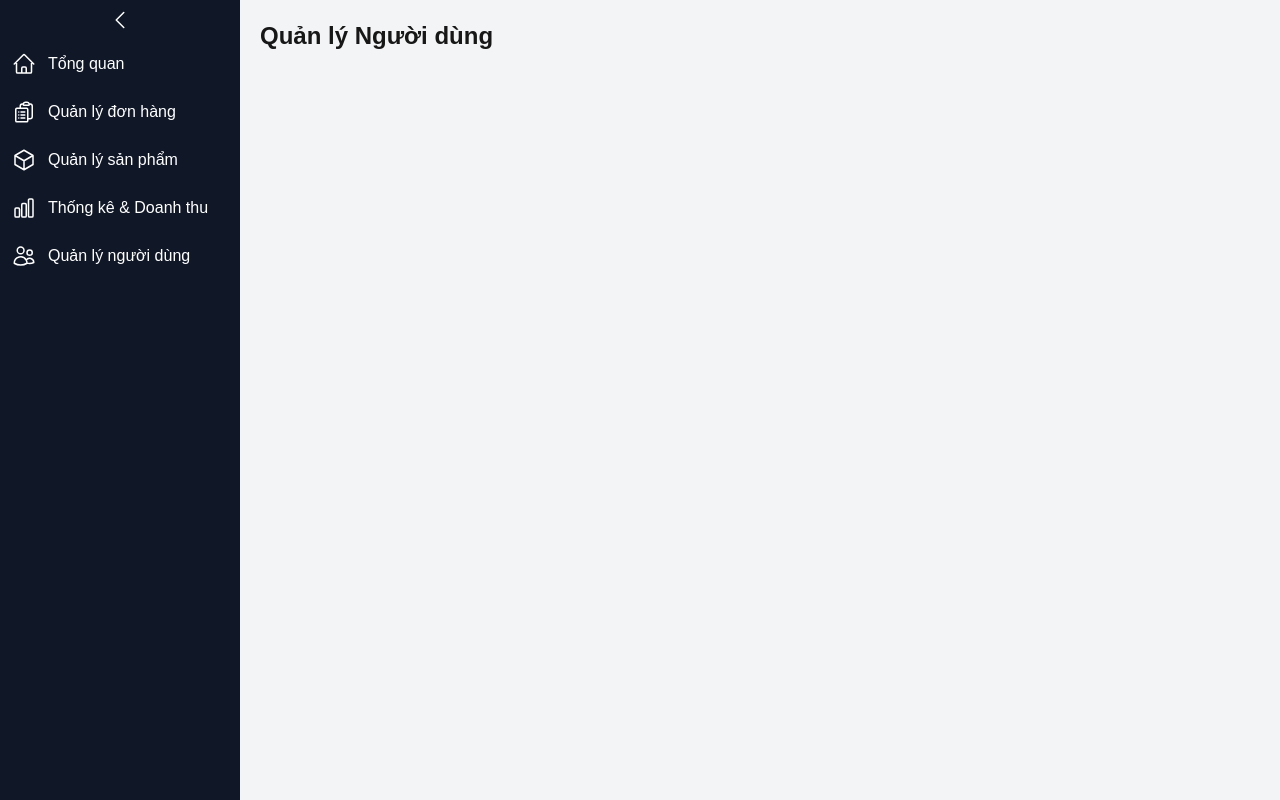
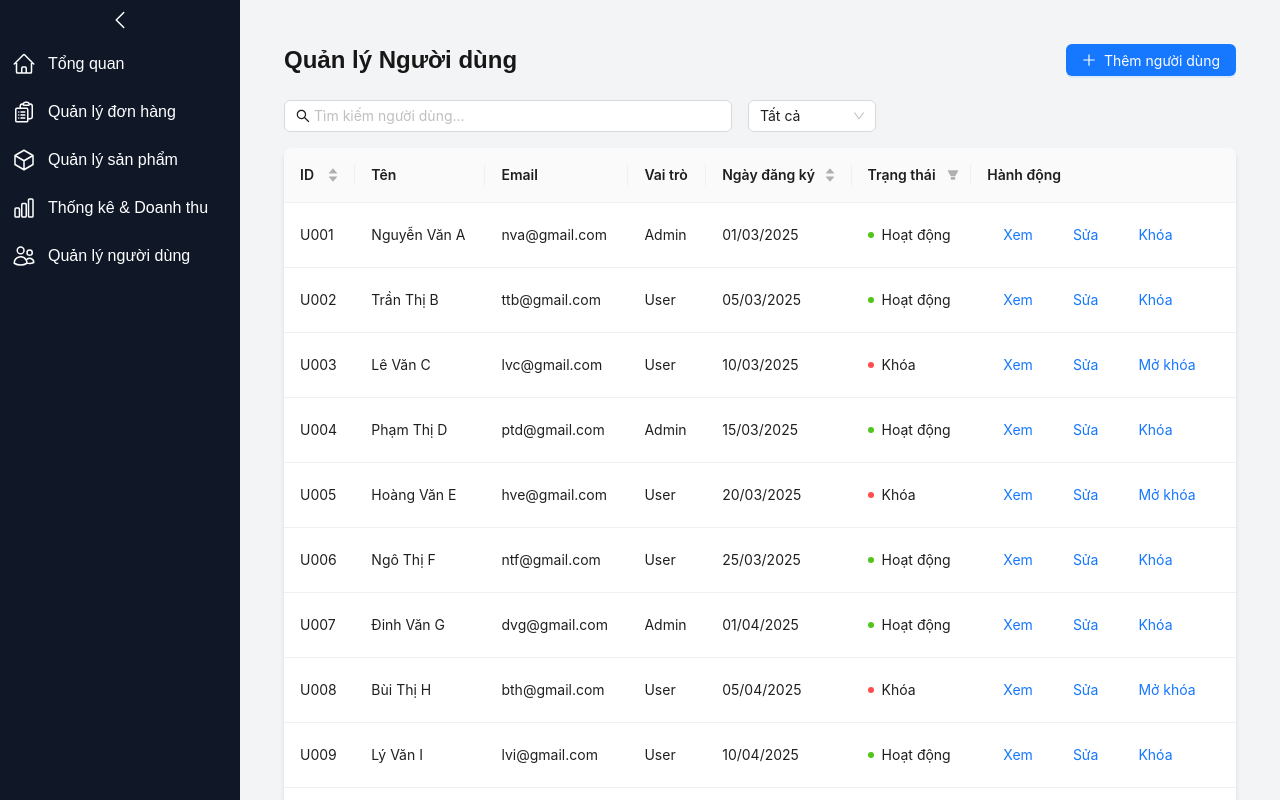
Before and after one commit to EthanNguyen04/Web_Unigo, a Next.js app: page /users in a window 1280 px wide. Shown: the top 800 px of the page. Built offline with nearby package versions, Linux system fonts and the light colour scheme.

Commit message:
giao dien quan ly nguoi dung

```diff
--- a/src/app/users/page.tsx
+++ b/src/app/users/page.tsx
@@ -1,3 +1,165 @@
+"use client";
+
+import { useState, useMemo } from 'react';
+import { Table, Button, Badge, Input, Select } from 'antd';
+import { SearchOutlined, PlusOutlined } from '@ant-design/icons';
+import { ColumnsType } from 'antd/es/table';
+import dayjs from 'dayjs';
+
+// Định nghĩa interface cho một người dùng
+interface User {
+  key: string;
+  id: string;
+  name: string;
+  email: string;
+  role: 'Admin' | 'User';
+  registeredDate: string;
+  status: 'Hoạt động' | 'Khóa';
+}
+
+// Dữ liệu mẫu
+const data: User[] = [
+  { key: '1', id: 'U001', name: 'Nguyễn Văn A', email: 'nva@gmail.com', role: 'Admin', registeredDate: '2025-03-01', status: 'Hoạt động' },
+  { key: '2', id: 'U002', name: 'Trần Thị B', email: 'ttb@gmail.com', role: 'User', registeredDate: '2025-03-05', status: 'Hoạt động' },
+  { key: '3', id: 'U003', name: 'Lê Văn C', email: 'lvc@gmail.com', role: 'User', registeredDate: '2025-03-10', status: 'Khóa' },
+  { key: '4', id: 'U004', name: 'Phạm Thị D', email: 'ptd@gmail.com', role: 'Admin', registeredDate: '2025-03-15', status: 'Hoạt động' },
+  { key: '5', id: 'U005', name: 'Hoàng Văn E', email: 'hve@gmail.com', role: 'User', registeredDate: '2025-03-20', status: 'Khóa' },
+  { key: '6', id: 'U006', name: 'Ngô Thị F', email: 'ntf@gmail.com', role: 'User', registeredDate: '2025-03-25', status: 'Hoạt động' },
+  { key: '7', id: 'U007', name: 'Đinh Văn G', email: 'dvg@gmail.com', role: 'Admin', registeredDate: '2025-04-01', status: 'Hoạt động' },
+  { key: '8', id: 'U008', name: 'Bùi Thị H', email: 'bth@gmail.com', role: 'User', registeredDate: '2025-04-05', status: 'Khóa' },
+  { key: '9', id: 'U009', name: 'Lý Văn I', email: 'lvi@gmail.com', role: 'User', registeredDate: '2025-04-10', status: 'Hoạt động' },
+  { key: '10', id: 'U010', name: 'Vũ Thị K', email: 'vtk@gmail.com', role: 'Admin', registeredDate: '2025-04-15', status: 'Hoạt động' },
+];
+
 export default function UsersPage() {
-    return <h1 className="text-2xl font-bold">Quản lý Người dùng</h1>;
-  }
+  const [searchText, setSearchText] = useState('');
+  const [selectedRole, setSelectedRole] = useState<string | null>(null);
+
+  // Danh sách vai trò để lọc
+  const roles = ['Tất cả', 'Admin', 'User'];
+
+  // Hàm lấy trạng thái hiển thị
+  const getStatusBadge = (status: 'Hoạt động' | 'Khóa') => {
+    return status === 'Hoạt động' ? 'success' : 'error';
+  };
+
+  // Lọc dữ liệu dựa trên tìm kiếm và vai trò
+  const filteredData = useMemo(() => {
+    return data.filter(item => {
+      const matchesSearchText =
+        item.id.toLowerCase().includes(searchText.toLowerCase()) ||
+        item.name.toLowerCase().includes(searchText.toLowerCase()) ||
+        item.email.toLowerCase().includes(searchText.toLowerCase());
+
+      const matchesRole =
+        !selectedRole || selectedRole === 'Tất cả' || item.role === selectedRole;
+
+      return matchesSearchText && matchesRole;
+    });
+  }, [searchText, selectedRole]);
+
+  // Định nghĩa các cột cho bảng
+  const columns: ColumnsType<User> = [
+    {
+      title: 'ID',
+      dataIndex: 'id',
+      key: 'id',
+      sorter: (a: User, b: User) => a.id.localeCompare(b.id),
+    },
+    {
+      title: 'Tên',
+      dataIndex: 'name',
+      key: 'name',
+    },
+    {
+      title: 'Email',
+      dataIndex: 'email',
+      key: 'email',
+    },
+    {
+      title: 'Vai trò',
+      dataIndex: 'role',
+      key: 'role',
+    },
+    {
+      title: 'Ngày đăng ký',
+      dataIndex: 'registeredDate',
+      key: 'registeredDate',
+      render: (text: string) => dayjs(text).format('DD/MM/YYYY'),
+      sorter: (a: User, b: User) => dayjs(a.registeredDate).unix() - dayjs(b.registeredDate).unix(),
+    },
+    {
+      title: 'Trạng thái',
+      dataIndex: 'status',
+      key: 'status',
+      render: (status: 'Hoạt động' | 'Khóa') => (
+        <Badge status={getStatusBadge(status)} text={status} />
+      ),
+      filters: [
+        { text: 'Hoạt động', value: 'Hoạt động' },
+        { text: 'Khóa', value: 'Khóa' },
+      ],
+      onFilter: (value, record: User) => record.status === value,
+    },
+    {
+      title: 'Hành động',
+      key: 'action',
+      render: (_, record: User) => (
+        <div className="space-x-2">
+          <Button type="link" className="text-blue-500">
+            Xem
+          </Button>
+          <Button type="link" className="text-green-500">
+            Sửa
+          </Button>
+          <Button type="link" className={record.status === 'Hoạt động' ? 'text-red-500' : 'text-yellow-500'}>
+            {record.status === 'Hoạt động' ? 'Khóa' : 'Mở khóa'}
+          </Button>
+        </div>
+      ),
+    },
+  ];
+
+  return (
+    <div className="container mx-auto p-6">
+      <div className="flex justify-between items-center mb-6">
+        <h1 className="text-2xl font-bold">Quản lý Người dùng</h1>
+        <Button type="primary" icon={<PlusOutlined />} className="bg-blue-500">
+          Thêm người dùng
+        </Button>
+      </div>
+
+      <div className="mb-4 flex gap-4 items-center">
+        <Input
+          placeholder="Tìm kiếm người dùng..."
+          prefix={<SearchOutlined />}
+          value={searchText}
+          onChange={(e) => setSearchText(e.target.value)}
+          className="max-w-md"
+        />
+        <Select
+          value={selectedRole || 'Tất cả'}
+          onChange={(value) => setSelectedRole(value === 'Tất cả' ? null : value)}
+          className="w-32"
+        >
+          {roles.map(role => (
+            <Select.Option key={role} value={role}>
+              {role}
+            </Select.Option>
+          ))}
+        </Select>
+      </div>
+
+      <Table
+        columns={columns}
+        dataSource={filteredData}
+        pagination={{
+          pageSize: 10,
+          showSizeChanger: true,
+          showQuickJumper: true,
+        }}
+        className="shadow-md rounded-lg"
+      />
+    </div>
+  );
+}
```
